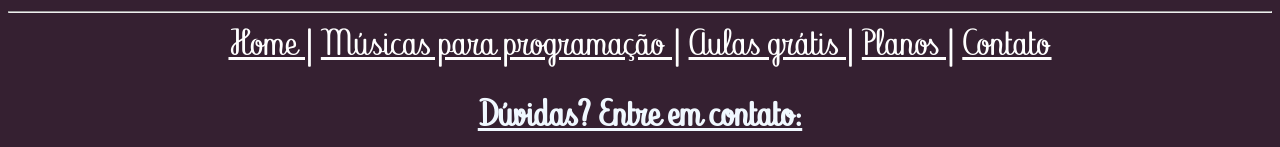
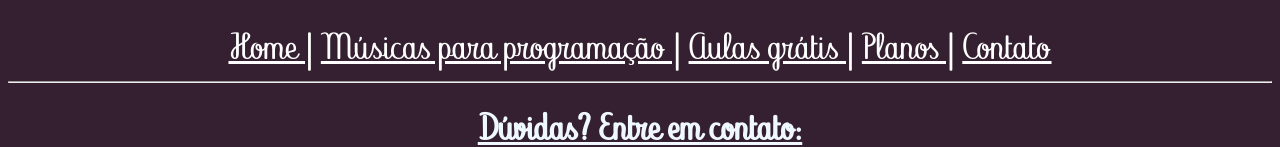
Before and after one commit to MR54NT05/profcode, a plain HTML site: page ctt.html in a window 1280 px wide. Shown: the part 491-638 px from the top of the page. Drawn offline with Linux system fonts and the light colour scheme.

Commit message:
Ajustes de alguns elementos das páginas

```diff
--- a/ctt.html
+++ b/ctt.html
@@ -11,8 +11,8 @@
 <body>
     <header>
         <img src="image/banner.jpg" width="960" height="480" class="imgpos">
-    </header>
-    <hr>
+    </header><br>
+
 
     <nav>
         <a href="index.html">Home |</a>
@@ -20,7 +20,7 @@
         <a href="aulas.html">Aulas grátis |</a>
         <a href="planos.html">Planos |</a>
         <a href="ctt.html">Contato</a>
-    </nav>
+    </nav><hr>
 
     <main>
         <h1>Dúvidas? Entre em contato:</h1>
```
Also changed, not shown: aulas.html (+1 -1 lines), mscs.html (+1 -1 lines), planos.html (+3 -3 lines).
